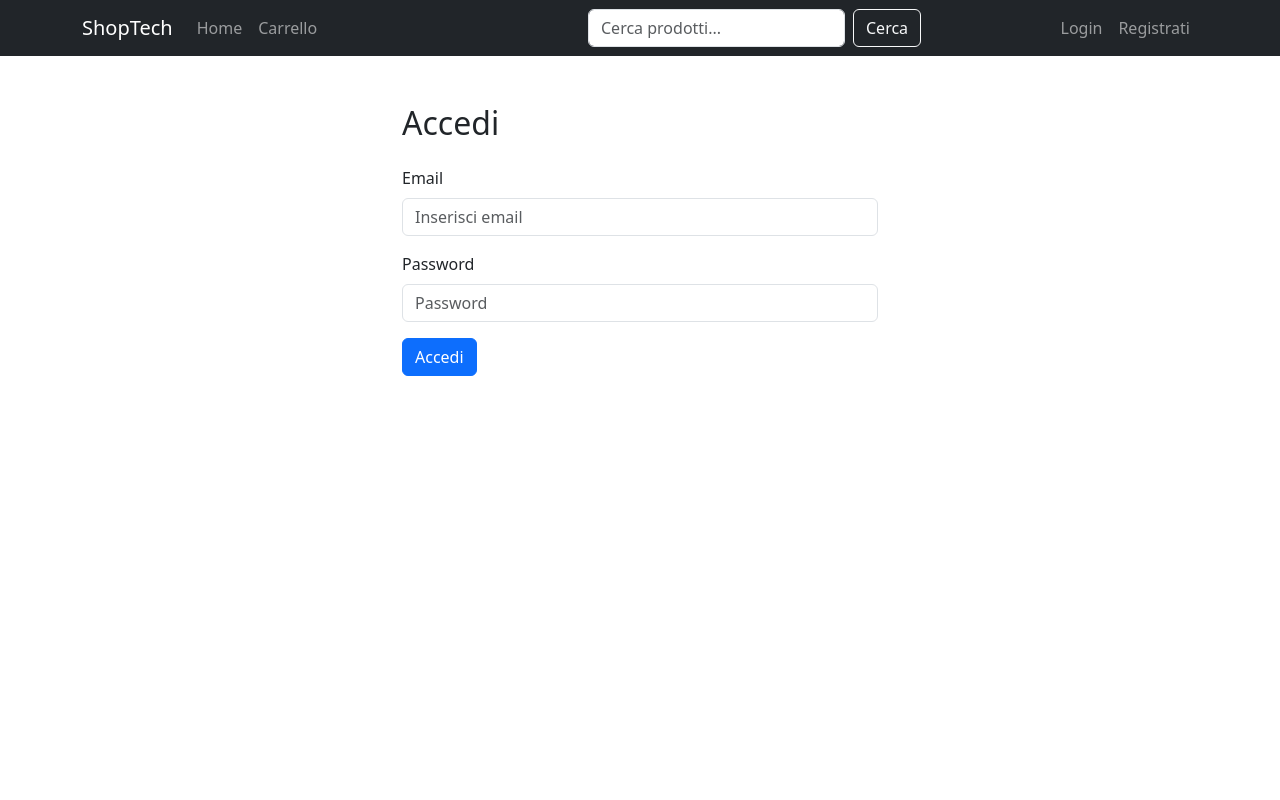
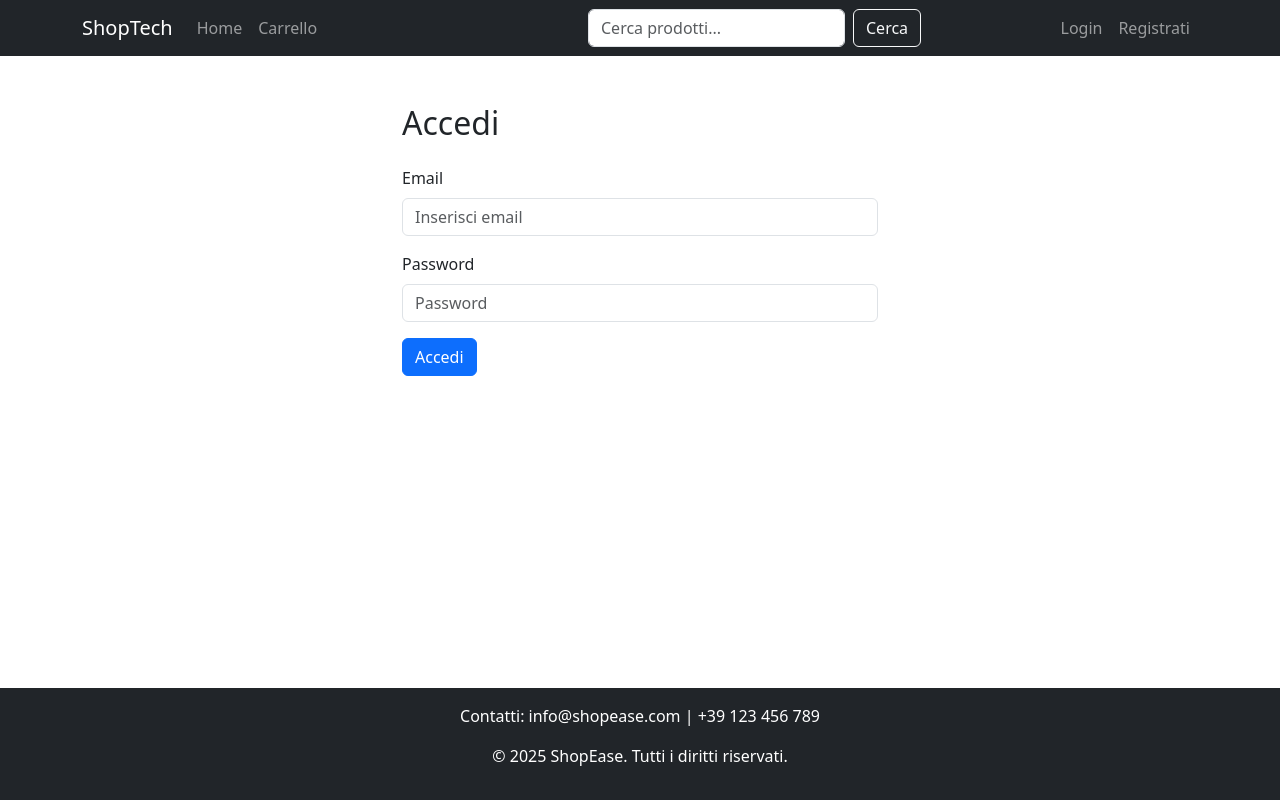
Before and after one commit to barbyns/ShopTech, a React (Vite) app: page /login in a window 1280 px wide. Built offline with nearby package versions, Linux system fonts and the light colour scheme.

Commit message:
add footer

```diff
--- a/src/App.tsx
+++ b/src/App.tsx
@@ -12,6 +12,7 @@
 import Account from './components/Account';
 import SearchResults from './pages/SearchResults';
 import UserDashboard from './components/UserDashboard';
+import Footer from './components/Footer';
 import { ToastContainer } from 'react-toastify';
 import 'react-toastify/dist/ReactToastify.css';
 import { useAuth } from './context/AuthContext';
@@ -24,10 +25,10 @@
 
 function App() {
   return (
-    <>
+    <div className="d-flex flex-column min-vh-100">
       <Navbar />
-      <ToastContainer position="top-center" autoClose={2000} />
 
+      <main className="flex-grow-1">
         <Routes>
           <Route path="/" element={<Home />} />
           <Route path="/login" element={<Login />} />
@@ -42,7 +43,11 @@
           <Route path="/userdashboard" element={<UserDashboard />} />
           <Route path="/search" element={<SearchResults />} />
         </Routes>
-    </>
+      </main>
+
+      <Footer />
+      <ToastContainer position="top-center" autoClose={2000} />
+    </div>
   );
 }
 
```
Lines whose indentation alone changed are shown as unchanged.
